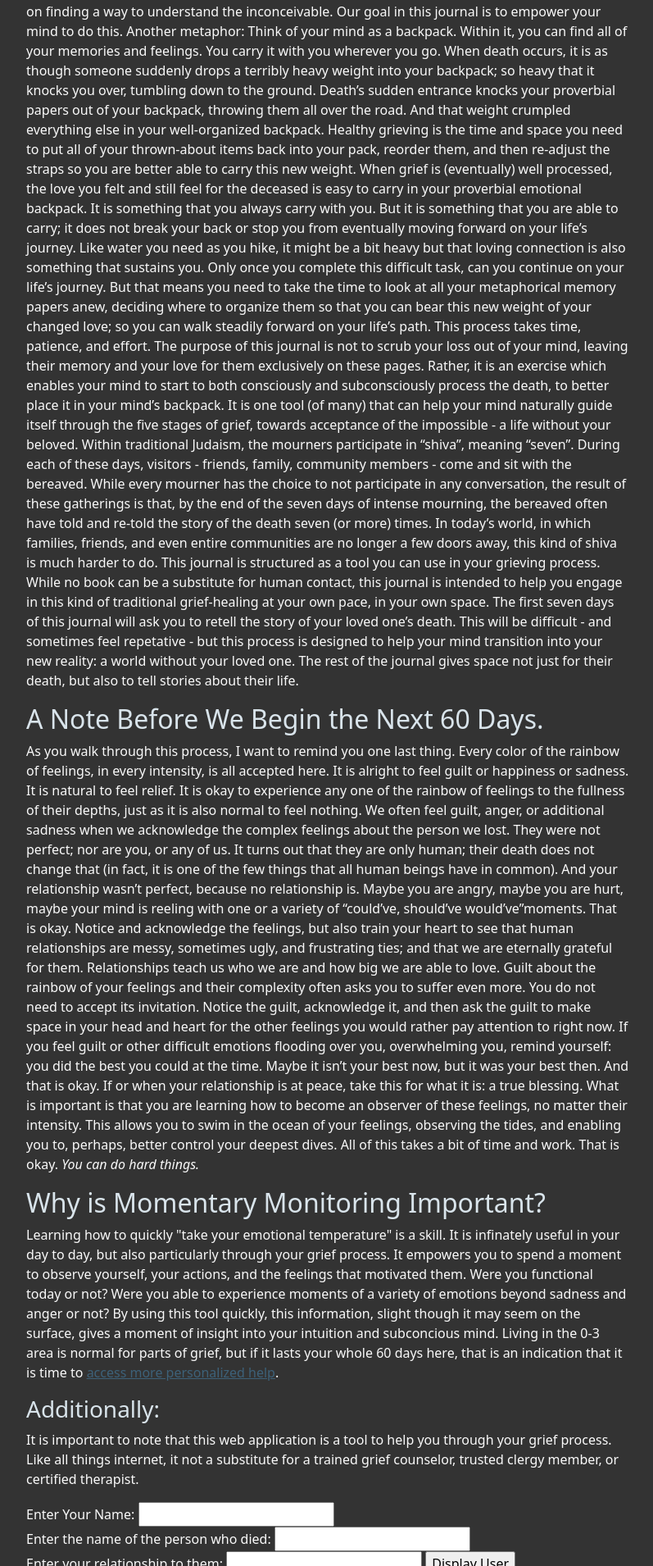
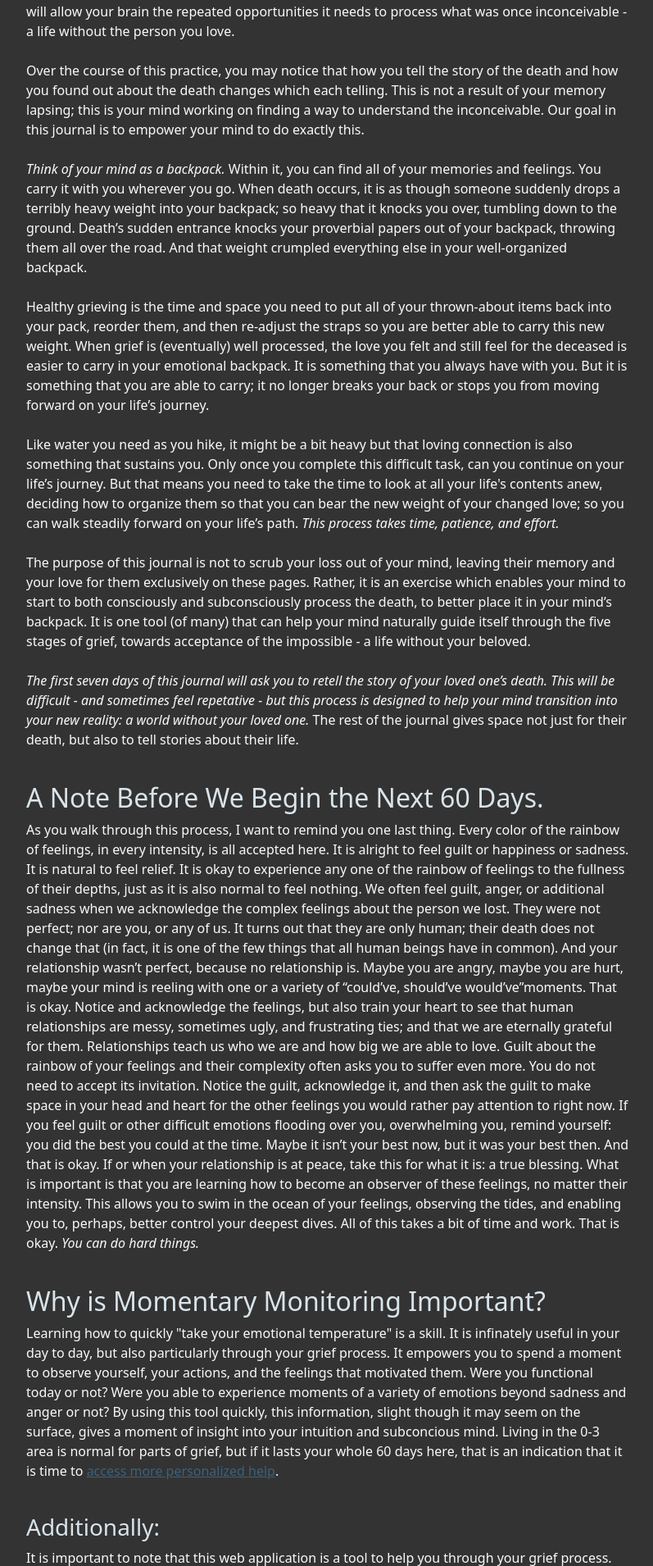
Before and after one commit to Lauren-dot/deargrief, a Flask app: page /process in a window 1280 px wide. Shown: the part 696-2606 px from the top of the page at 82% size, without its empty margins (50-847 px from the left). Run offline with Flask 2, Linux system fonts and the light colour scheme.

Commit message:
Creating line breaks in process.html for increased readability

```diff
--- a/templates/process.html
+++ b/templates/process.html
@@ -8,53 +8,38 @@
 </h2>
 
 <p>
-    In many ways, grief is love, unreturned. Grief is what we feel when relationships change. Death, as the ultimate change, can bring on intense grief. Grief leaves us feeling exposed, unprotected from the emotional tempest around us, demolished when we could most use the strong support system and warm comfort your loved one helped you build for yourself. In this circumstance, it is tempting to retreat away from the ruins of your emotional estate. But the thing about grief is, the more you allow yourself to feel, the more practiced your brain can become at handling those feelings. Your brain is an amazing organ; like many parts of the body, it has the natural ability to help itself heal. If you give it the right conditions, such as opportunity to slowly strengthen itself and the investment of your time. In the words of grief expert Dr. Elizabeth Kubler-Ross: “The reality is that you will grieve forever. You will not 'get over' the loss of a loved one; you will learn to live with it. You will heal and you will rebuild yourself around the loss you have suffered. You will be whole again but you will never be the same. Nor should you be the same nor would you want to.”
-Over the course of the next week, each day, you will tell me, your journal, the story of the death of your beloved. Again and again. This may seem impossibly difficult now; but it is important because it will allow your brain the repeated opportunities it needs to process what was once inconceivable - a life without the person you love. Over the course of this practice, you may notice that how you tell the story of the death and how you found out about the death changes which each telling. This is not a result of your memory lapsing; this is your mind working on finding a way to understand the inconceivable. Our goal in this journal is to empower your mind to do this.
-Another metaphor: Think of your mind as a backpack. Within it, you can find all of your memories and feelings. You carry it with you wherever you go. When death occurs, it is as though someone suddenly drops a terribly heavy weight into your backpack; so heavy that it knocks you over, tumbling down to the ground. Death’s sudden entrance knocks your proverbial papers out of your backpack, throwing them all over the road. And that weight crumpled everything else in your well-organized backpack.
-Healthy grieving is the time and space you need to put all of your thrown-about items back into your pack, reorder them, and then re-adjust the straps so you are better able to carry this new weight. When grief is (eventually) well processed, the love you felt and still feel for the deceased is easy to carry in your proverbial emotional backpack. It is something that you always carry with you. But it is something that you are able to carry; it does not break your back or stop you from eventually moving forward on your life’s journey. Like water you need as you hike, it might be a bit heavy but that loving connection is also something that sustains you. Only once you complete this difficult task, can you continue on your life’s journey. But that means you need to  take the time to look at all your metaphorical memory papers anew, deciding where to organize them so that you can bear this new weight of your changed love; so you can walk steadily forward on your life’s path. This process takes time, patience, and effort.
-The purpose of this journal is not to scrub your loss out of your mind, leaving their memory and your love for them exclusively on these pages. Rather, it is an exercise which enables your mind to start to both consciously and subconsciously process the death, to better place it in your mind’s backpack. It is one tool (of many) that can help your mind naturally guide itself through the five stages of grief, towards acceptance of the impossible - a life without your beloved.
-Within traditional Judaism, the mourners participate in “shiva”, meaning “seven”. During each of these days, visitors - friends, family, community members - come and sit with the bereaved. While every mourner has the choice to not participate in any conversation, the result of these gatherings is that, by the end of the seven days of intense mourning, the bereaved often have told and re-told the story of the death seven (or more) times.
-In today’s world, in which families, friends, and even entire communities are no longer a few doors away, this kind of shiva is much harder to do. This journal is structured as a tool you can use in your grieving process. While no book can be a substitute for human contact, this journal is intended to help you engage in this kind of traditional grief-healing at your own pace, in your own space.
-The first seven days of this journal will ask you to retell the story of your loved one’s death. This will be difficult - and sometimes feel repetative - but this process is designed to help your mind transition into your new reality: a world without your loved one.
-The rest of the journal gives space not just for their death, but also to tell stories about their life.
+    In many ways, grief is love, unreturned. Grief is what we feel when relationships change. Death, as the ultimate change, can bring on intense grief. <br><br>
+    Grief leaves us feeling exposed, unprotected from the emotional tempest around us, demolished when we could most use the strong support system and warm comfort your loved one helped you build for yourself. In this circumstance, it is tempting to retreat away from the ruins of your emotional estate. But the thing about grief is, the more you allow yourself to feel, the more practiced your brain can become at handling those feelings. <br> <br>
+    Your brain is an amazing organ; like many parts of the body, it has the natural ability to help itself heal. If you give it the right conditions - for example, opportunity to slowly strengthen itself - and the investment of your time. In the words of grief expert Dr. Elizabeth Kubler-Ross: “The reality is that you will grieve forever. You will not 'get over' the loss of a loved one; you will learn to live with it. You will heal and you will rebuild yourself around the loss you have suffered. You will be whole again but you will never be the same. Nor should you be the same nor would you want to.” <br> <br>
+    Throughout the first week, each day, you will tell me, your journal, the story of the death of your beloved. Again and again. This may seem impossibly difficult now; but it is important because it will allow your brain the repeated opportunities it needs to process what was once inconceivable - a life without the person you love. <br><br>
+    Over the course of this practice, you may notice that how you tell the story of the death and how you found out about the death changes which each telling. This is not a result of your memory lapsing; this is your mind working on finding a way to understand the inconceivable. Our goal in this journal is to empower your mind to do exactly this. <br><br>
+    <i>Think of your mind as a backpack.</i> Within it, you can find all of your memories and feelings. You carry it with you wherever you go. When death occurs, it is as though someone suddenly drops a terribly heavy weight into your backpack; so heavy that it knocks you over, tumbling down to the ground. Death’s sudden entrance knocks your proverbial papers out of your backpack, throwing them all over the road. And that weight crumpled everything else in your well-organized backpack. <br><br>
+    Healthy grieving is the time and space you need to put all of your thrown-about items back into your pack, reorder them, and then re-adjust the straps so you are better able to carry this new weight. When grief is (eventually) well processed, the love you felt and still feel for the deceased is easier to carry in your emotional backpack. It is something that you always have with you. But it is something that you are able to carry; it no longer breaks your back or stops you from moving forward on your life’s journey. <br><br>
+    Like water you need as you hike, it might be a bit heavy but that loving connection is also something that sustains you. Only once you complete this difficult task, can you continue on your life’s journey. But that means you need to take the time to look at all your life's contents anew, deciding how to organize them so that you can bear the new weight of your changed love; so you can walk steadily forward on your life’s path. <i>This process takes time, patience, and effort. </i><br><br>
+    The purpose of this journal is not to scrub your loss out of your mind, leaving their memory and your love for them exclusively on these pages. Rather, it is an exercise which enables your mind to start to both consciously and subconsciously process the death, to better place it in your mind’s backpack. It is one tool (of many) that can help your mind naturally guide itself through the five stages of grief, towards acceptance of the impossible - a life without your beloved. <br><br>
+    <i>The first seven days of this journal will ask you to retell the story of your loved one’s death. This will be difficult - and sometimes feel repetative - but this process is designed to help your mind transition into your new reality: a world without your loved one.</i>
+    The rest of the journal gives space not just for their death, but also to tell stories about their life.
 </p>
-
+<br>
 <h2>A Note Before We Begin the Next 60 Days.</h2>
 <p>
 As you walk through this process, I want to remind you one last thing. Every color of the rainbow of feelings, in every intensity, is all accepted here. It is alright to feel guilt or happiness or sadness. It is natural to feel relief. It is okay to experience any one of the rainbow of feelings to the fullness of their depths, just as it is also normal to feel nothing. We often feel guilt, anger, or additional sadness when we acknowledge the complex feelings about the person we lost. They were not perfect; nor are you, or any of us. It turns out that they are only human; their death does not change that (in fact, it is one of the few things that all human beings have in common). And your relationship wasn’t perfect, because no relationship is. Maybe you are angry, maybe you are hurt, maybe your mind is reeling with one or a variety of “could’ve, should’ve would’ve”moments.  That is okay. Notice and acknowledge the feelings, but also train your heart to see that human relationships are messy, sometimes ugly, and frustrating ties; and that we are eternally grateful for them. Relationships teach us who we are and how big we are able to love.
 Guilt about the rainbow of your feelings and their complexity often asks you to suffer even more. You do not need to accept its invitation. Notice the guilt, acknowledge it, and then ask the guilt to make space in your head and heart for the other feelings you would rather pay attention to right now. If you feel guilt or other difficult emotions flooding over you, overwhelming you, remind yourself: you did the best you could at the time. Maybe it isn’t your best now, but it was your best then. And that is okay. If or when your relationship is at peace, take this for what it is: a true blessing. What is important is that you are learning how to become an observer of these feelings, no matter their intensity. This allows you to swim in the ocean of your feelings, observing the tides, and enabling you to, perhaps, better control your deepest dives.
 All of this takes a bit of time and work. That is okay. <i>You can do hard things.</i>
 </p>
-
+<br>
 <h2>Why is Momentary Monitoring Important?</h2>
 <p>
 Learning how to quickly "take your emotional temperature" is a skill.
 It is infinately useful in your day to day, but also particularly through your grief process. It empowers you to spend a moment to observe yourself, your actions, and the feelings that motivated them. Were you functional today or not? Were you able to experience moments of a variety of emotions beyond sadness and anger or not?
 By using this tool quickly, this information, slight though it may seem on the surface, gives a moment of insight into your intuition and subconcious mind. Living in the 0-3 area is normal for parts of grief, but if it lasts your whole 60 days here, that is an indication that it is time to <a href="https://www.betterhelp.com/therapists/">access more personalized help</a>.
 </p>
-
-
+<br>
 <h3>Additionally:</h3>
 <p>It is important to note that this web application is a tool to help you through your grief process.
 Like all things internet, it not a substitute for a trained grief counselor, trusted clergy member, or certified therapist.
 </p>
 
-
-
-
-  <form action="/signup">
-      <label>Enter Your Name:
-          <input type="text" id="bereaved" name="username">
-      </label>
-      <label>Enter the name of the person who died:
-        <input type="text" id="deceased" name="deceased">
-    </label>
-    <label>Enter your relationship to them:
-        <input type="text" id="relationship" name="relationship">
-    </label>
-      <input type="submit" value="Display User">
-  </form>
-
 </body>
 
 {% endblock content %}
```
